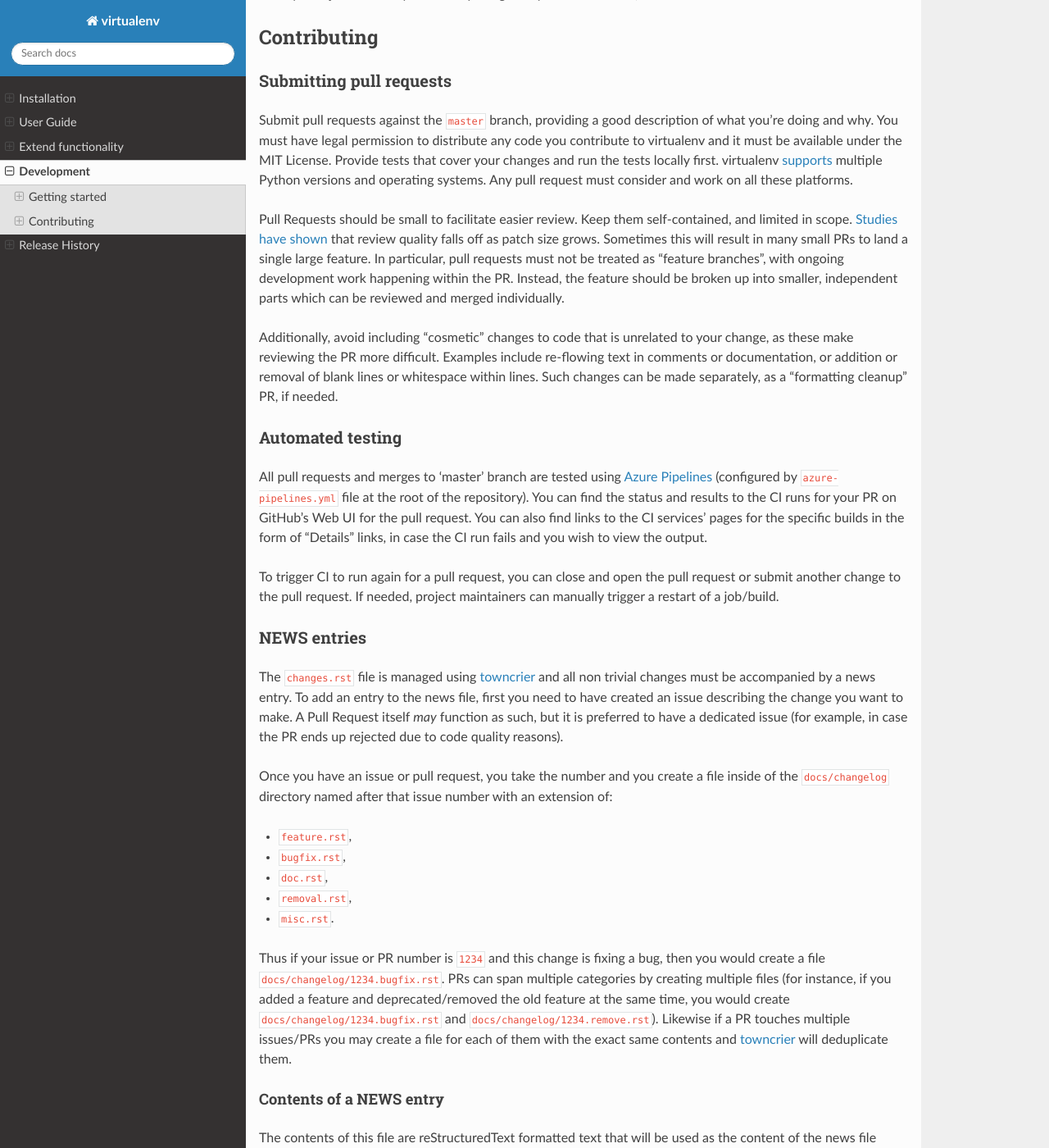
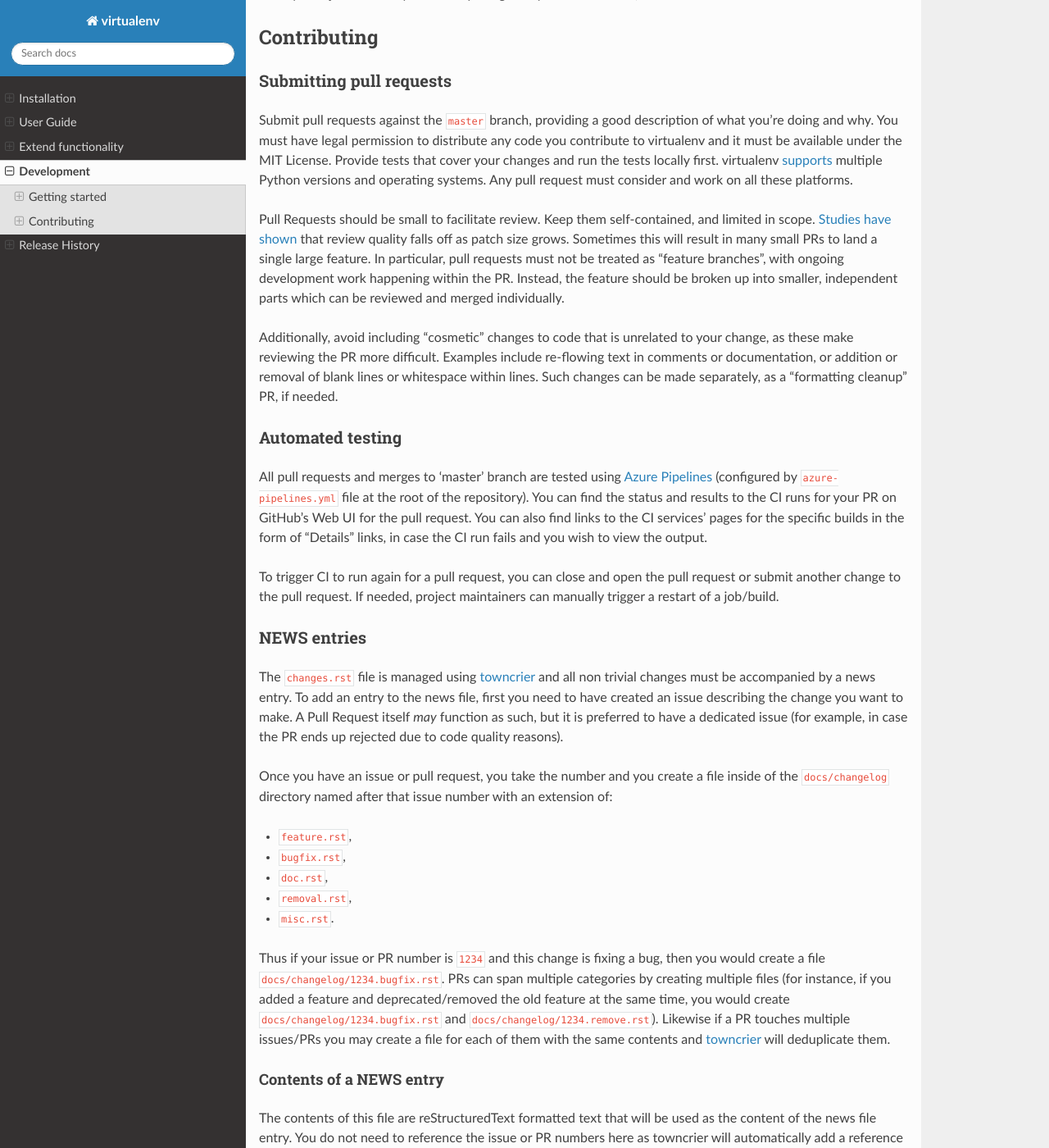
Before and after one commit to pypa/virtualenv, a Sphinx documentation site: the page built from docs/development.rst, in a window 1280 px wide and 1400 px high, scrolled down 2270 px. Shown: the whole window at 82% size. Built offline with Sphinx 7.4.7 and the Read the Docs theme 2.0.0, drawn with Linux system fonts in a browser that asks for light colours; pages that are not in the unit, such as notebooks, are missing from menus; the version number could not be read and is left out.

Commit message:
fix proselint errors
Signed-off-by: Bernat Gabor <bgabor8@bloomberg.net>

```diff
--- a/docs/development.rst
+++ b/docs/development.rst
@@ -17,7 +17,7 @@
 
 virtualenv is a command line application written in Python. To work on it, you'll need:
 
-- **Source code**: available on `GitHub <https://github.com/pypa/pip>`_. You can use ``git`` to clone the
+- **Source code**: available on `GitHub <https://github.com/pypa/virtualenv>`_. You can use ``git`` to clone the
     repository:
 
   .. code-block:: console
@@ -122,12 +122,11 @@
 :ref:`supports <compatibility-requirements>` multiple Python versions and operating systems. Any pull request must
 consider and work on all these platforms.
 
-Pull Requests should be small to facilitate easier review. Keep them self-contained, and limited in scope.
-`Studies have shown <https://www.kessler.de/prd/smartbear/BestPracticesForPeerCodeReview.pdf>`_ that review quality
-falls off as patch size grows. Sometimes this will result in many small PRs to land a single large feature. In
-particular, pull requests must not be treated as "feature branches", with ongoing development work happening within the
-PR. Instead, the feature should be broken up into smaller, independent parts which can be reviewed and merged
-individually.
+Pull Requests should be small to facilitate review. Keep them self-contained, and limited in scope. `Studies have shown
+<https://www.kessler.de/prd/smartbear/BestPracticesForPeerCodeReview.pdf>`_ that review quality falls off as patch size
+grows. Sometimes this will result in many small PRs to land a single large feature. In particular, pull requests must
+not be treated as "feature branches", with ongoing development work happening within the PR. Instead, the feature should
+be broken up into smaller, independent parts which can be reviewed and merged individually.
 
 Additionally, avoid including "cosmetic" changes to code that is unrelated to your change, as these make reviewing the
 PR more difficult. Examples include re-flowing text in comments or documentation, or addition or removal of blank lines
@@ -149,7 +148,7 @@
 ~~~~~~~~~~~~
 
 The ``changes.rst`` file is managed using :pypi:`towncrier` and all non trivial changes must be accompanied by a news
-entry.  To add an entry to the news file, first you need to have created an issue describing the change you want to
+entry. To add an entry to the news file, first you need to have created an issue describing the change you want to
 make. A Pull Request itself *may* function as such, but it is preferred to have a dedicated issue (for example, in case
 the PR ends up rejected due to code quality reasons).
 
@@ -166,7 +165,7 @@
 ``docs/changelog/1234.bugfix.rst``. PRs can span multiple categories by creating multiple files (for instance, if you
 added a feature and deprecated/removed the old feature at the same time, you would create
 ``docs/changelog/1234.bugfix.rst`` and ``docs/changelog/1234.remove.rst``). Likewise if a PR touches multiple issues/PRs
-you may create a file for each of them with the exact same contents and :pypi:`towncrier` will deduplicate them.
+you may create a file for each of them with the same contents and :pypi:`towncrier` will deduplicate them.
 
 Contents of a NEWS entry
 ^^^^^^^^^^^^^^^^^^^^^^^^
@@ -177,7 +176,7 @@
 
 In order to maintain a consistent style in the ``changes.rst`` file, it is preferred to keep the news entry to the
 point, in sentence case, shorter than 120 characters and in an imperative tone -- an entry should complete the sentence
-``This change will ...``. In rare cases, where one line is not enough, use a summary line in an imperative tone followed
+``This change will …``. In rare cases, where one line is not enough, use a summary line in an imperative tone followed
 by a blank line separating it from a description of the feature/change in one or more paragraphs, each wrapped
 at 120 characters. Remember that a news entry is meant for end users and should only contain details relevant to an end
 user.
--- a/docs/index.rst
+++ b/docs/index.rst
@@ -32,17 +32,17 @@
 ``venv`` module does not offer all features of this library, to name just a few more prominent:
 
 - is slower (by not having the ``app-data`` seed method),
-- is not as extensible,
+- is not as extendable,
 - cannot create virtual environments for arbitrarily installed python versions (and automatically discover these),
 - is not upgrade-able via `pip <https://pip.pypa.io/en/stable/installing/>`_,
 - does not have as rich programmatic API (describe virtual environments without creating them).
 
 The basic problem being addressed is one of dependencies and versions, and indirectly permissions.
 Imagine you have an application that needs version ``1`` of ``LibFoo``, but another application requires version
-``2``. How can you use both these libraries?  If you install everything into your host python (e.g. ``python3.8``)
+``2``. How can you use both these libraries? If you install everything into your host python (e.g. ``python3.8``)
 it's easy to end up in a situation where two packages have conflicting requirements.
 
-Or more generally, what if you want to install an application *and leave it be*?  If an application works, any change
+Or more generally, what if you want to install an application *and leave it be*? If an application works, any change
 in its libraries or the versions of those libraries can break the application. Also, what if you can't install packages
 into the global ``site-packages`` directory, due to not having permissions to change the host python environment?
 
```
Also changed, not shown: docs/user_guide.rst (+4 -4 lines).
